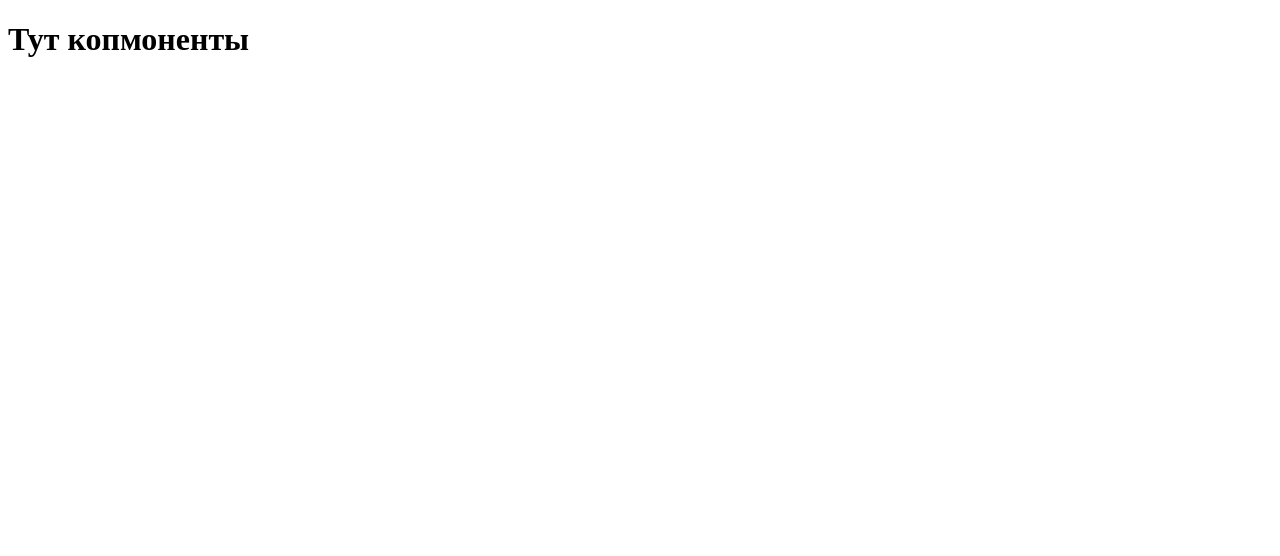
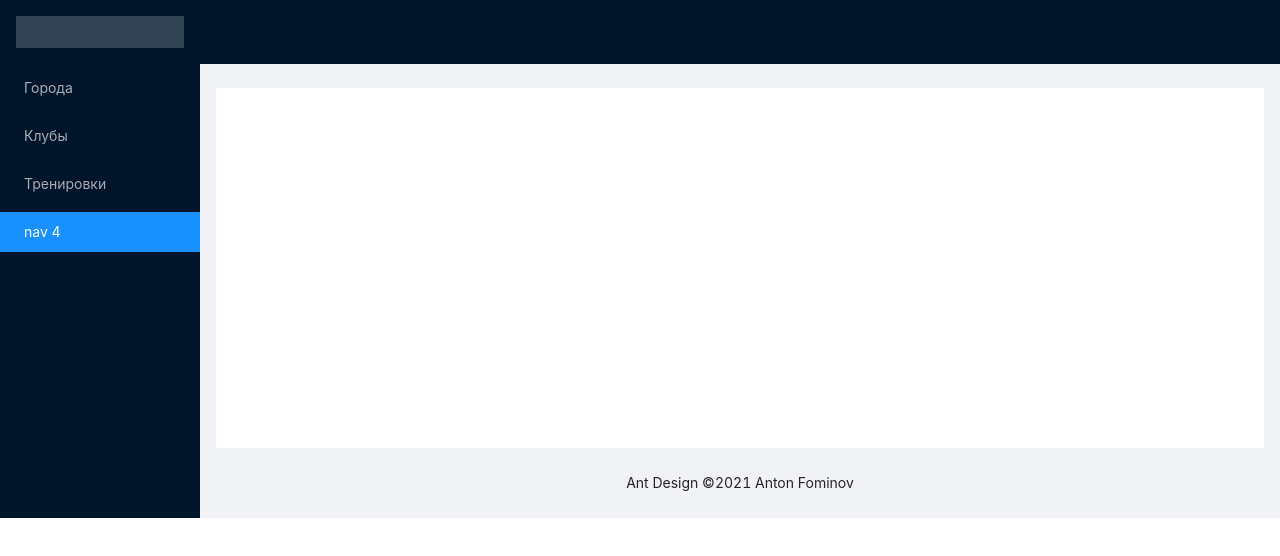
Before and after one commit to antonfominov/Fitness-CRM, a React app in the folder src/main/resources/static/: page / in a window 1280 px wide. Shown: the top 556 px of the page. Built offline with nearby package versions, Linux system fonts and the light colour scheme.

Commit message:
Подключение Ant Design

```diff
--- a/src/main/resources/static/package.json
+++ b/src/main/resources/static/package.json
@@ -11,6 +11,7 @@
   "author": "Anton Fominov",
   "license": "MIT",
   "dependencies": {
+    "antd": "^4.16.6",
     "react": "^17.0.2",
     "react-dom": "^17.0.2"
   },
@@ -19,7 +20,11 @@
     "@babel/preset-env": "^7.14.7",
     "@babel/preset-react": "^7.14.5",
     "babel-loader": "^8.2.2",
+    "css-loader": "^5.2.6",
     "html-webpack-plugin": "^5.3.2",
+    "less": "^4.1.1",
+    "less-loader": "^10.0.1",
+    "style-loader": "^3.0.0",
     "webpack": "^5.42.0",
     "webpack-cli": "^4.7.2",
     "webpack-dev-server": "^3.11.2"
--- a/src/main/resources/static/src/components/App.js
+++ b/src/main/resources/static/src/components/App.js
@@ -1,10 +1,10 @@
 import React from 'react';
-import Layout from './Layout';
+import Navigation from './Navigation';
 
 const App = () => {
   return (
     <div>
-      <Layout />
+      <Navigation />
     </div>
   );
 };
--- a/src/main/resources/static/src/components/Layout.js
+++ /dev/null
@@ -1,11 +0,0 @@
-import React from 'react';
-
-const Layout = () => {
-  return (
-    <div>
-      <h1>Тут копмоненты</h1>
-    </div>
-  );
-};
-
-export default Layout;
--- /dev/null
+++ b/src/main/resources/static/src/components/Navigation.js
@@ -0,0 +1,40 @@
+import React from 'react';
+import { Layout, Menu } from 'antd';
+
+import './navigation.css';
+const { Header, Content, Footer, Sider } = Layout;
+
+const Navigation = () => {
+  return (
+    <Layout>
+      <Sider
+        breakpoint="lg"
+        collapsedWidth="0"
+        onBreakpoint={(broken) => {
+          console.log(broken);
+        }}
+        onCollapse={(collapsed, type) => {
+          console.log(collapsed, type);
+        }}>
+        <div className="logo" />
+        <Menu theme="dark" mode="inline" defaultSelectedKeys={['4']}>
+          <Menu.Item key="1">Города</Menu.Item>
+          <Menu.Item key="2">Клубы</Menu.Item>
+          <Menu.Item key="3">Тренировки</Menu.Item>
+          <Menu.Item key="4">nav 4</Menu.Item>
+        </Menu>
+      </Sider>
+      <Layout>
+        <Header className="site-layout-sub-header-background" style={{ padding: 0 }} />
+        <Content style={{ margin: '24px 16px 0' }}>
+          <div className="site-layout-background" style={{ padding: 24, minHeight: 360 }}>
+            {/* <Grid /> */}
+          </div>
+        </Content>
+        <Footer style={{ textAlign: 'center' }}>Ant Design ©2021 Anton Fominov</Footer>
+      </Layout>
+    </Layout>
+  );
+};
+
+export default Navigation;
--- /dev/null
+++ b/src/main/resources/static/src/components/navigation.css
@@ -0,0 +1,13 @@
+.logo {
+  height: 32px;
+  margin: 16px;
+  background: rgba(255, 255, 255, 0.2);
+}
+
+.site-layout-sub-header-background {
+  background: #fff;
+}
+
+.site-layout-background {
+  background: #fff;
+}
--- a/src/main/resources/static/src/index.js
+++ b/src/main/resources/static/src/index.js
@@ -2,4 +2,14 @@ import React from 'react';
 import ReactDOM from 'react-dom';
 import App from './components/App';
 
-ReactDOM.render(<App />, document.getElementById('app'));
+import { ConfigProvider } from 'antd';
+import ruRU from 'antd/lib/locale/ru_RU';
+
+import 'antd/dist/antd.less';
+
+ReactDOM.render(
+  <ConfigProvider locale={ruRU}>
+    <App />
+  </ConfigProvider>,
+  document.getElementById('app'),
+);
--- a/src/main/resources/static/webpack.config.js
+++ b/src/main/resources/static/webpack.config.js
@@ -22,6 +22,26 @@ module.exports = {
           },
         },
       },
+      {
+        test: /\.less$/,
+        use: [
+          'style-loader',
+          'css-loader',
+          {
+            loader: 'less-loader',
+            options: {
+              lessOptions: {
+                javascriptEnabled: true,
+              },
+            },
+          },
+        ],
+      },
+      {
+        test: /\.css$/,
+        exclude: /node_modules/,
+        use: ['style-loader', 'css-loader'],
+      },
     ],
   },
   plugins: [
```
Also changed, not shown: 1 other file (tests, documents, lock files or other folders).
